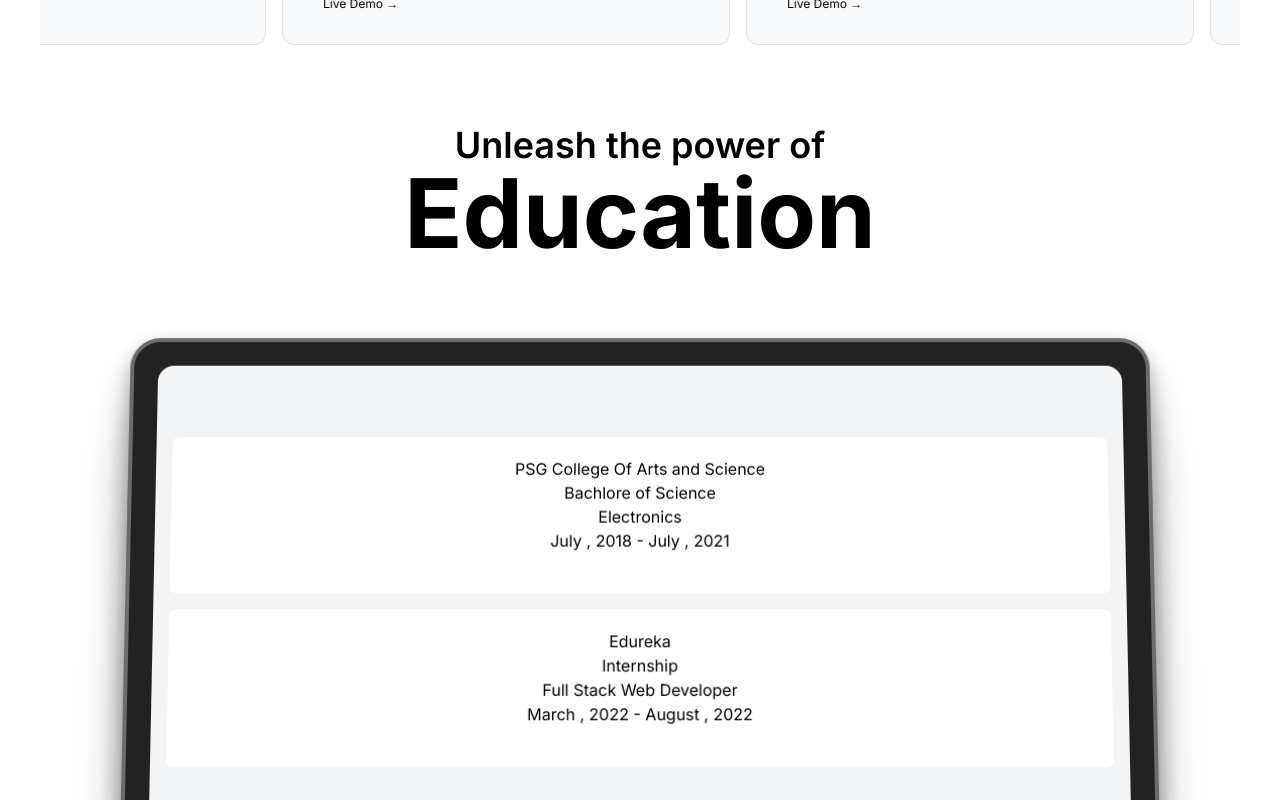
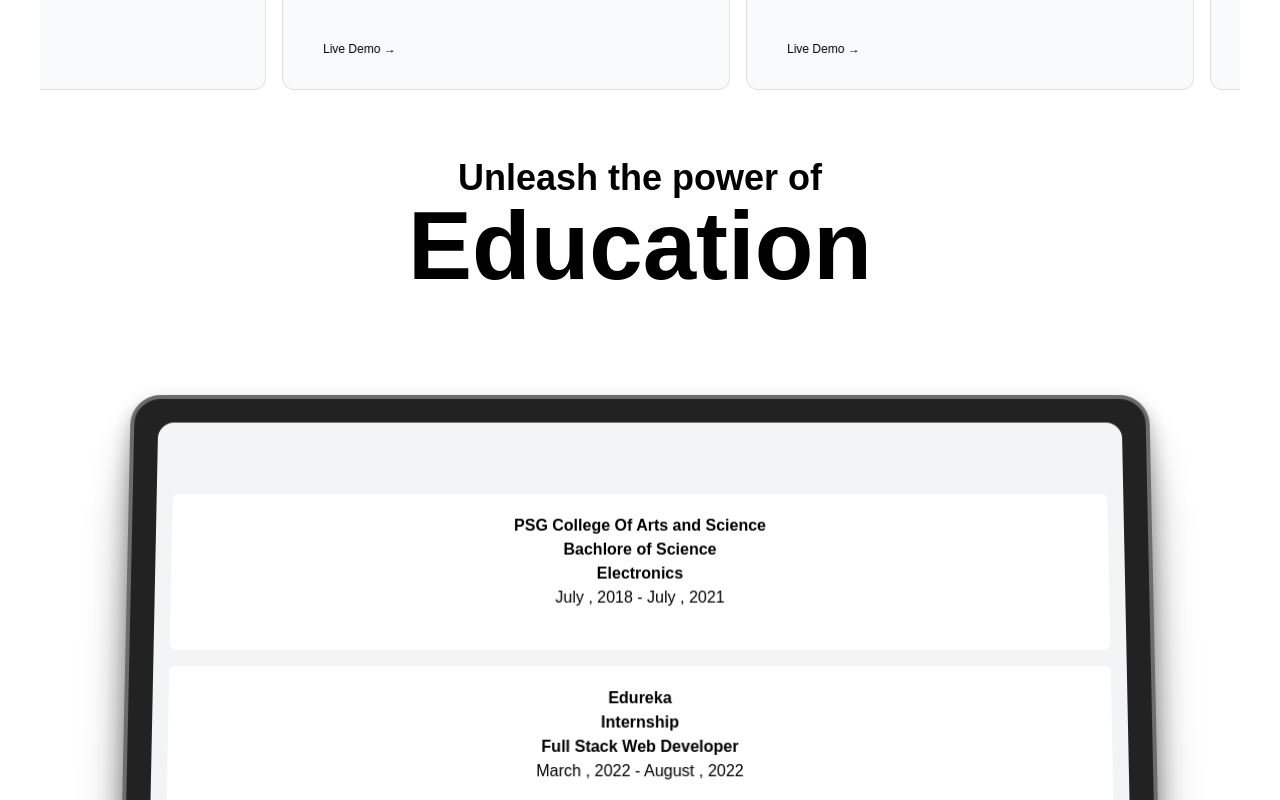
Before and after one commit to jeevaphysicist/portfolio, a Next.js app: page / in a window 1280 px wide. Shown: the part 1660-2460 px from the top of the page. Built offline with nearby package versions, Linux system fonts and the light colour scheme.

Commit message:
Change in Home , add tag line in project sectrion and change poppins font and change bg and text color of the mobile menu

```diff
--- a/Animaations/ScrollAnimation/Index.jsx
+++ b/Animaations/ScrollAnimation/Index.jsx
@@ -9,9 +9,9 @@ export function HeroScrollDemo() {
         users={users}
         titleComponent={
           <>
-            <h1 className="text-4xl font-semibold text-black dark:text-white">
+            <h1 className="text-xl md:text-4xl font-semibold text-black dark:text-white">
               Unleash the power of <br />
-              <span className="text-4xl md:text-[6rem] font-bold mt-1  leading-none">
+              <span className="text-2xl md:text-[6rem] font-bold mt-1  leading-none">
                 Education
               </span>
             </h1>
--- a/Animaations/ScrollAnimation/ScrollAnimation.jsx
+++ b/Animaations/ScrollAnimation/ScrollAnimation.jsx
@@ -81,7 +81,7 @@ export const Card = ({
         boxShadow:
           "0 0 #0000004d, 0 9px 20px #0000004a, 0 37px 37px #00000042, 0 84px 50px #00000026, 0 149px 60px #0000000a, 0 233px 65px #00000003",
       }}
-      className="max-w-5xl -mt-3 mx-auto h-[30rem] md:h-[35rem] w-full border-4 border-[#6C6C6C] p-6 bg-[#222222] rounded-[30px] shadow-2xl"
+      className="max-w-5xl -mt-12 md:mt-3 mx-auto h-[30rem] md:h-[35rem] w-full border-4 border-[#6C6C6C] p-6 bg-[#222222] rounded-[30px] shadow-2xl"
     >
       <div className="bg-gray-100 h-full pt-24 md:pt-40 w-full rounded-2xl grid grid-cols-1 gap-4 overflow-hidden p-4">
         {users.map((user, idx) => (
@@ -97,11 +97,11 @@ export const Card = ({
             <div className="absolute top-2 right-2 rounded-full text-xs font-bold bg-white px-2 py-1">
               {user.badge}
             </div>
-            <div className="flex items-center justify-center flex-col py-5">
-            <div>{user.Name}</div>
-            <div>{user.Degree}</div>
-            <div>{user.Field}</div>
-            <div>{user.Start} - {user.End}</div>
+            <div className="flex items-center justify-center w-[100%] flex-col py-5">
+            <div className="font-extrabold text-center ">{user.Name}</div>
+            <div className="font-semibold">{user.Degree}</div>
+            <div className="font-semibold">{user.Field}</div>
+            <div className="font-medium">{user.Start} - {user.End}</div>
             </div>
           </motion.div>
         ))}
--- a/Components/Header/Header.jsx
+++ b/Components/Header/Header.jsx
@@ -88,14 +88,14 @@ const Index = ({bgcolor}) => {
       <motion.div
         className={`fixed transition-all duration-500 ${
           isAsideOpen ? 'mr-0 rounded-l-[20px]' : '-mr-[300px]'
-        } w-[250px] z-50 top-0 py-10 bg-[#5074af] bottom-0 right-0 text-[50px] text-[white]`}
+        } w-[250px] z-50 top-0 py-10 bg-[#121212] bottom-0 right-0 text-[50px] text-[white]`}
       >
         <div className="flex items-center justify-start w-[100%] gap-10 flex-col text-[18px]">
-            <Link href='/'><div className={` cursor-pointer px-4 py-2 ${currenttab === "" ? "text-[#5074af] bg-white font-bold rounded-[7px] " : ""}`} >Home</div></Link>
-            <Link href='/works'><div className={` cursor-pointer px-4 py-2 ${currenttab === "works" ? "text-[#5074af] bg-white font-bold rounded-[7px] " : ""}`}>Works</div></Link>
-            <Link href='/about'><div className={` cursor-pointer px-4 py-2 ${currenttab === "about" ? "text-[#5074af] bg-white font-bold rounded-[7px] " : ""}`}>About</div></Link>
-            {/* <div className={` cursor-pointer px-4 py-2 ${false ? "text-[#5074af] bg-white font-bold rounded-[7px] " : ""}`}>Contact</div> */}
-            <Link href='/blog'> <div className={` cursor-pointer px-4 py-2 ${currenttab === "blog" ? "text-[#5074af] bg-white font-bold rounded-[7px] " : ""}`}>Blog</div></Link>
+            <Link href='/'><div className={` cursor-pointer px-4 py-2 ${currenttab === "" ? "text-[#333333] bg-white font-bold rounded-[7px] " : ""}`} >Home</div></Link>
+            <Link href='/works'><div className={` cursor-pointer px-4 py-2 ${currenttab === "works" ? "text-[#333333] bg-white font-bold rounded-[7px] " : ""}`}>Works</div></Link>
+            <Link href='/about'><div className={` cursor-pointer px-4 py-2 ${currenttab === "about" ? "text-[#333333] bg-white font-bold rounded-[7px] " : ""}`}>About</div></Link>
+            {/* <div className={` cursor-pointer px-4 py-2 ${false ? "text-[#333333] bg-white font-bold rounded-[7px] " : ""}`}>Contact</div> */}
+            <Link href='/blog'> <div className={` cursor-pointer px-4 py-2 ${currenttab === "blog" ? "text-[#333333] bg-white font-bold rounded-[7px] " : ""}`}>Blog</div></Link>
         </div>
       </motion.div>
     </Fragment>
--- a/Components/Home/Home.jsx
+++ b/Components/Home/Home.jsx
@@ -8,10 +8,13 @@ import Education from '../MiniComponents/Education';
 import HeroSection from "../../Animaations/Herosection/Index";
 import CardEffect from "../../Animaations/Cards/Index";
 import { HeroScrollDemo } from "../../Animaations/ScrollAnimation/Index"
+import MyBlog from "../../Components/Blog/Index";
 
 
 
 const Index = () => {
+
+
 
 
 
@@ -22,6 +25,7 @@ const Index = () => {
       <Profile/>
       <Works/>
       <HeroScrollDemo/>
+
       {/* <Education/> */}
 
 
--- a/Components/MiniComponents/Works.jsx
+++ b/Components/MiniComponents/Works.jsx
@@ -57,6 +57,7 @@ const Works = () => {
     <Fragment>
          <div className='py-10 lg:px-10'>
             <div className='flex items-center  justify-center w-[100%] text-[30px] lg:text-[50px] font-bold'>Projects</div>
+            <div className='flex items-center  justify-center w-[100%] text-[18px] lg:text-[30px] font-medium text-[#1e1e1e]'>Innovating Tomorrow, One Project at a Time.</div>
             <InfiniteMovingCardsDemo data={data} />
          </div>
     </Fragment>
--- a/app/globals.css
+++ b/app/globals.css
@@ -1,3 +1,10 @@
 @tailwind base;
 @tailwind components;
 @tailwind utilities;
+
+
+@import url('https://fonts.googleapis.com/css2?family=Poppins&display=swap');
+
+*{
+    font-family: 'Poppins',sans-serif;
+}
```
